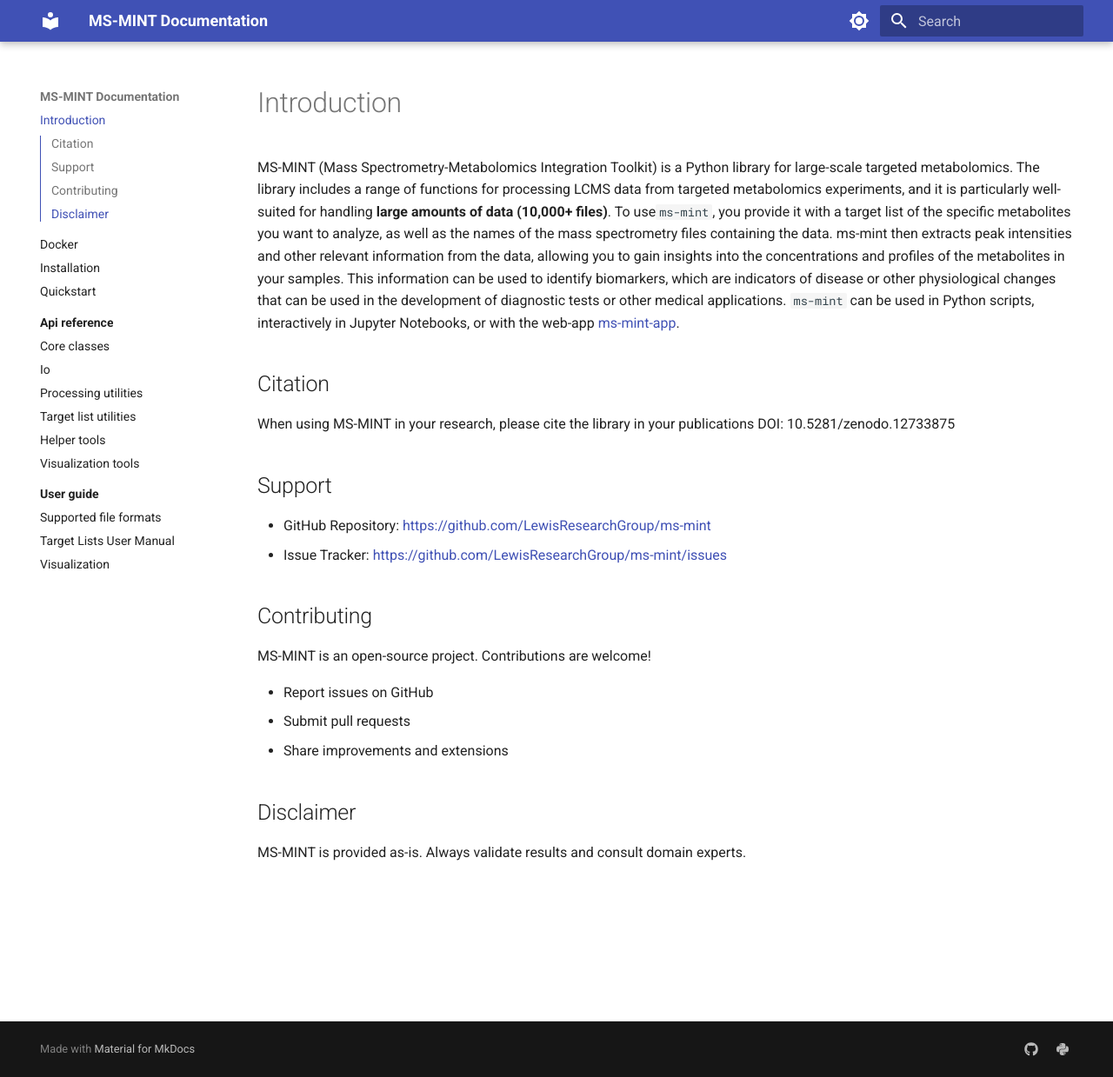
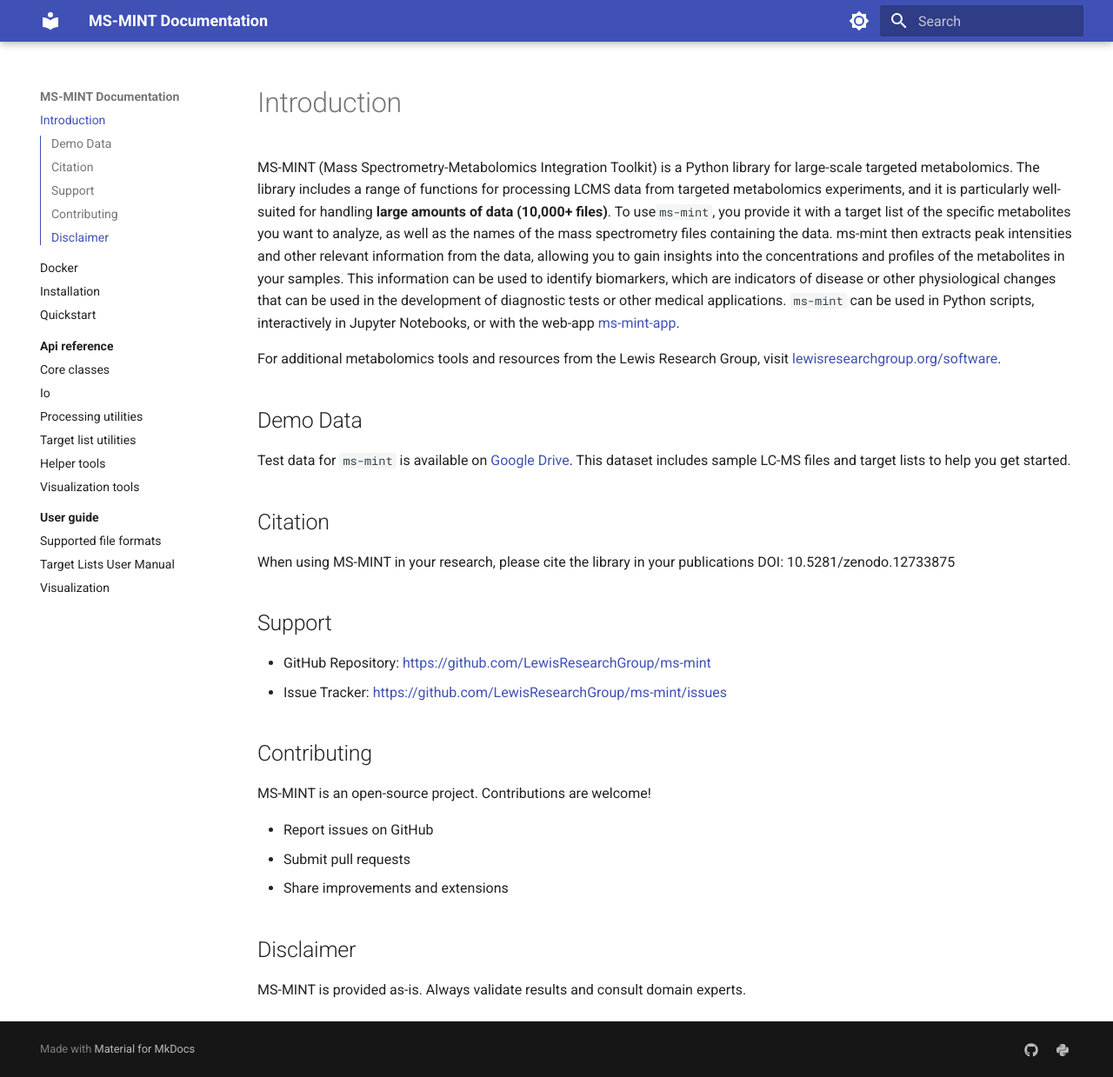
Before and after one commit to LewisResearchGroup/ms-mint, an MkDocs documentation site: the page built from docs/index.md, in a window 1280 px wide and 1239 px high. Shown: the whole window at 87% size. Built offline with MkDocs 1.6.1 and Material for MkDocs 9.7.7, drawn with Linux system fonts in a browser that asks for light colours.

Commit message:
update documentation with Lewis Research Group software link and demo data

```diff
--- a/docs/index.md
+++ b/docs/index.md
@@ -2,6 +2,12 @@
 # Introduction
 
 MS-MINT (Mass Spectrometry-Metabolomics Integration Toolkit) is a Python library for large-scale targeted metabolomics. The library includes a range of functions for processing LCMS data from targeted metabolomics experiments, and it is particularly well-suited for handling **large amounts of data (10,000+ files)**. To use`ms-mint`, you provide it with a target list of the specific metabolites you want to analyze, as well as the names of the mass spectrometry files containing the data. ms-mint then extracts peak intensities and other relevant information from the data, allowing you to gain insights into the concentrations and profiles of the metabolites in your samples. This information can be used to identify biomarkers, which are indicators of disease or other physiological changes that can be used in the development of diagnostic tests or other medical applications. `ms-mint` can be used in Python scripts, interactively in Jupyter Notebooks, or with the web-app [ms-mint-app](https://lewisresearchgroup.github.io/ms-mint-app/).
+
+For additional metabolomics tools and resources from the Lewis Research Group, visit [lewisresearchgroup.org/software](https://www.lewisresearchgroup.org/software).
+
+## Demo Data
+
+Test data for `ms-mint` is available on [Google Drive](https://drive.google.com/drive/folders/1U4xMy5lfETk93sSVXPI79cCWyIMcAjeZ?usp=drive_link). This dataset includes sample LC-MS files and target lists to help you get started.
 
 ## Citation
 When using MS-MINT in your research, please cite the library in your publications DOI: 10.5281/zenodo.12733875
```
Also changed, not shown: README.md (+5 -0 lines).
